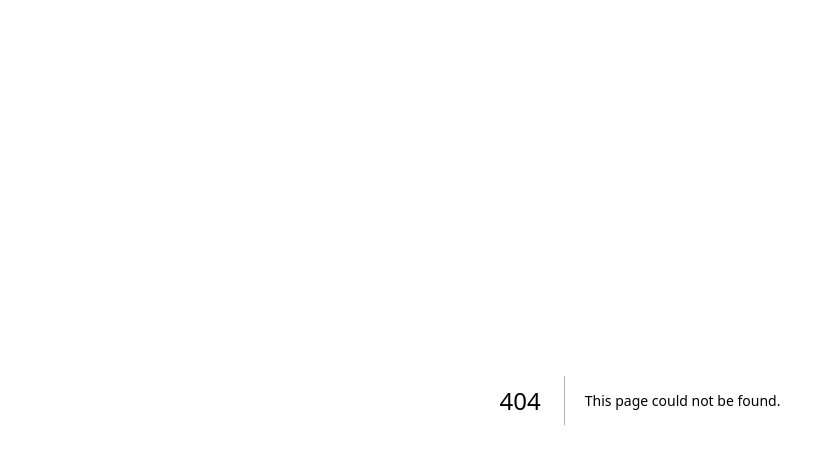
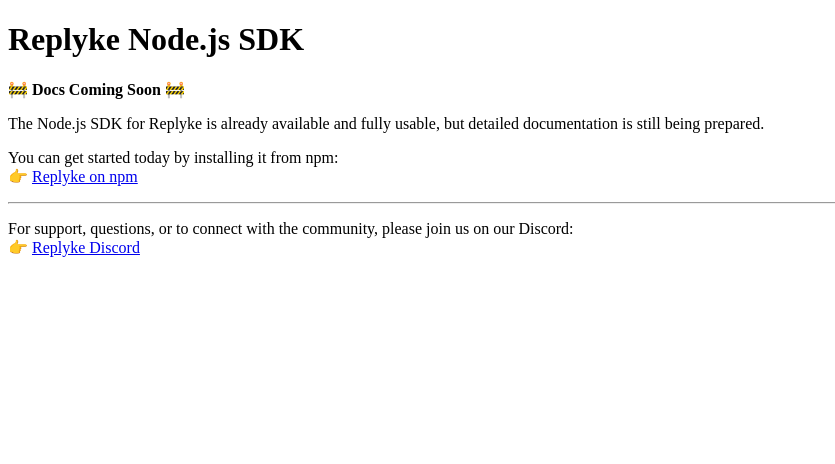
Before and after one commit to Tsabary/docs-v6, a Next.js app: page /NodeJS-SDK in a window 1280 px wide. Before the commit this address had no page. Shown: the top 464 px of the page, without its empty margins (0-835 px from the left). Built offline with nearby package versions, Linux system fonts and the light colour scheme.

Commit message:
Little fixes

```diff
--- a/package.json
+++ b/package.json
@@ -14,14 +14,14 @@
   },
   "repository": {
     "type": "git",
-    "url": "git+https://github.com/Replyke/docs-v5.git"
+    "url": "git+https://github.com/Replyke/docs-v6.git"
   },
   "author": "Yanay Tsabary",
   "license": "MIT",
   "bugs": {
-    "url": "https://github.com/Replyke/docs-v5/issues"
+    "url": "https://github.com/Replyke/docs-v6/issues"
   },
-  "homepage": "https://github.com/Replyke/docs-v5#readme",
+  "homepage": "https://github.com/Replyke/docs-v6#readme",
   "dependencies": {
     "next": "^15.0.0",
     "next-seo": "^6.8.0",
--- /dev/null
+++ b/pages/NodeJS-SDK.mdx
@@ -0,0 +1,13 @@
+# Replyke Node.js SDK
+
+🚧 **Docs Coming Soon** 🚧
+
+The Node.js SDK for Replyke is already available and fully usable, but detailed documentation is still being prepared.
+
+You can get started today by installing it from npm:
+👉 [Replyke on npm](https://www.npmjs.com/package/@replyke/node)
+
+---
+
+For support, questions, or to connect with the community, please join us on our Discord:
+👉 [Replyke Discord](https://discord.com/invite/REKxnCJzPz)
--- a/pages/_meta.tsx
+++ b/pages/_meta.tsx
@@ -3,10 +3,11 @@ export default {
   "integration-options": "Integration Options",
   authentication: "Authentication",
   security: "Security",
-
   "react-and-react-native": "React & React Native",
   "api-endpoints": "API Endpoints",
   "data-models": "Data Models",
+  "NodeJS-SDK": "NodeJS SDK",
+  "JS-SDK": "JS SDK",
   versions: {
     type: "menu",
     title: "Versions",
--- a/theme.config.tsx
+++ b/theme.config.tsx
@@ -95,12 +95,12 @@ const config: DocsThemeConfig = {
     );
   },
   project: {
-    link: "https://github.com/Replyke/docs-v5",
+    link: "https://github.com/Replyke/docs-v6",
   },
   chat: {
     link: "https://discord.com/invite/REKxnCJzPz",
   },
-  docsRepositoryBase: "https://github.com/Replyke/docs-v5",
+  docsRepositoryBase: "https://github.com/Replyke/docs-v6",
   footer: {
     content: `© Replyke ${currentYear}`, // Add the year dynamically here
   },
```
Also changed, not shown: pages/JS-SDK.mdx (added, +13 -0 lines).
